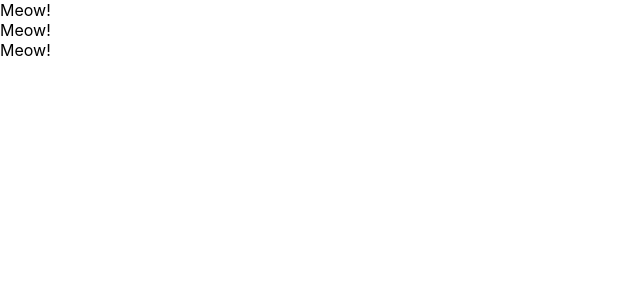
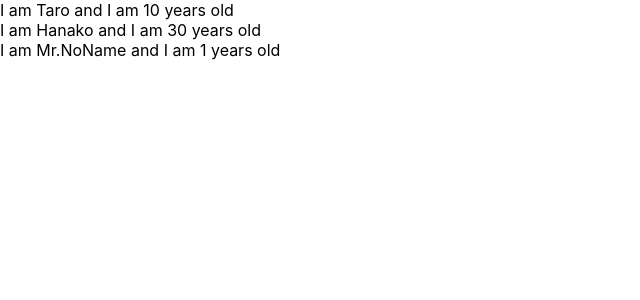
Before and after one commit to TakaMakino/practice-react, a React (Create React App) app: page / in a window 1280 px wide. Shown: the top 300 px of the page, without its empty margins (0-640 px from the left). Built offline with nearby package versions, Linux system fonts and the light colour scheme.

Commit message:
use props & map

```diff
--- a/src/App.js
+++ b/src/App.js
@@ -1,28 +1,32 @@
 import React from "react";
 
-// function App() {
-//   return(
-//     <React.Fragment>
-//       <label htmlFor="bar">bar</label>
-//       <input type="text" onChange={()=> console.log("I am clicked!!")}/>
-//     </React.Fragment>
-//   )
-// }
-
 const App = ()=>{
+  const profiles = [
+    {name:"Taro", age:"10"},
+    {name:"Hanako", age:"30"},
+    {}
+  ]
   return(
     <React.Fragment>
-      <Cat />
-      <Cat />
-      <Cat />
+      {
+        profiles.map((profile,index)=>{
+          return <User name={profile.name} age={profile.age} key={index} />
+        })
+      }
     </React.Fragment>
   )
 }
 
-let Cat = () =>{
+let User = (props) =>{
   return (
-    <div>Meow!</div>
+    <React.Fragment>
+      <div>I am {props.name} and I am {props.age} years old</div>
+    </React.Fragment>
   )
+}
+User.defaultProps ={
+  age:1,
+  name:"Mr.NoName"
 }
 
 export default App;
```
